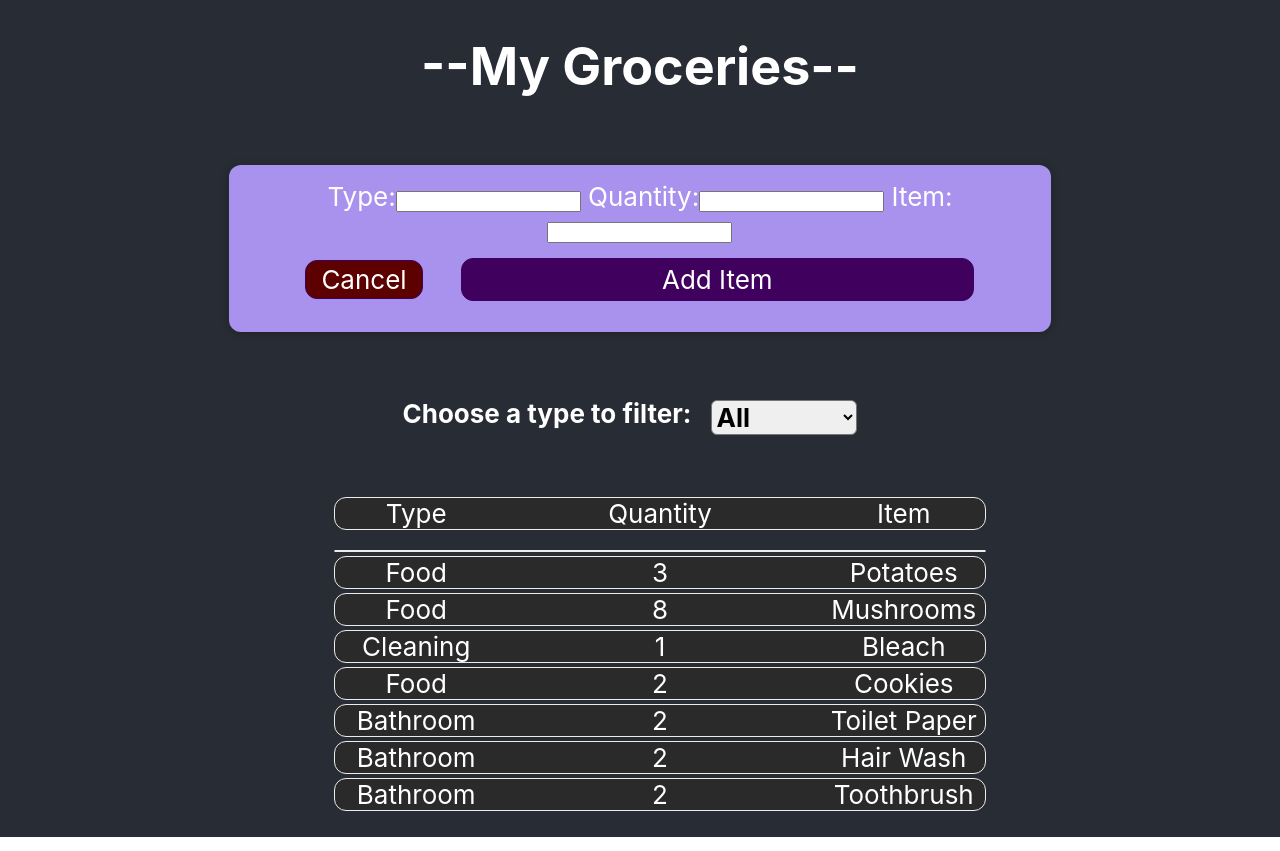
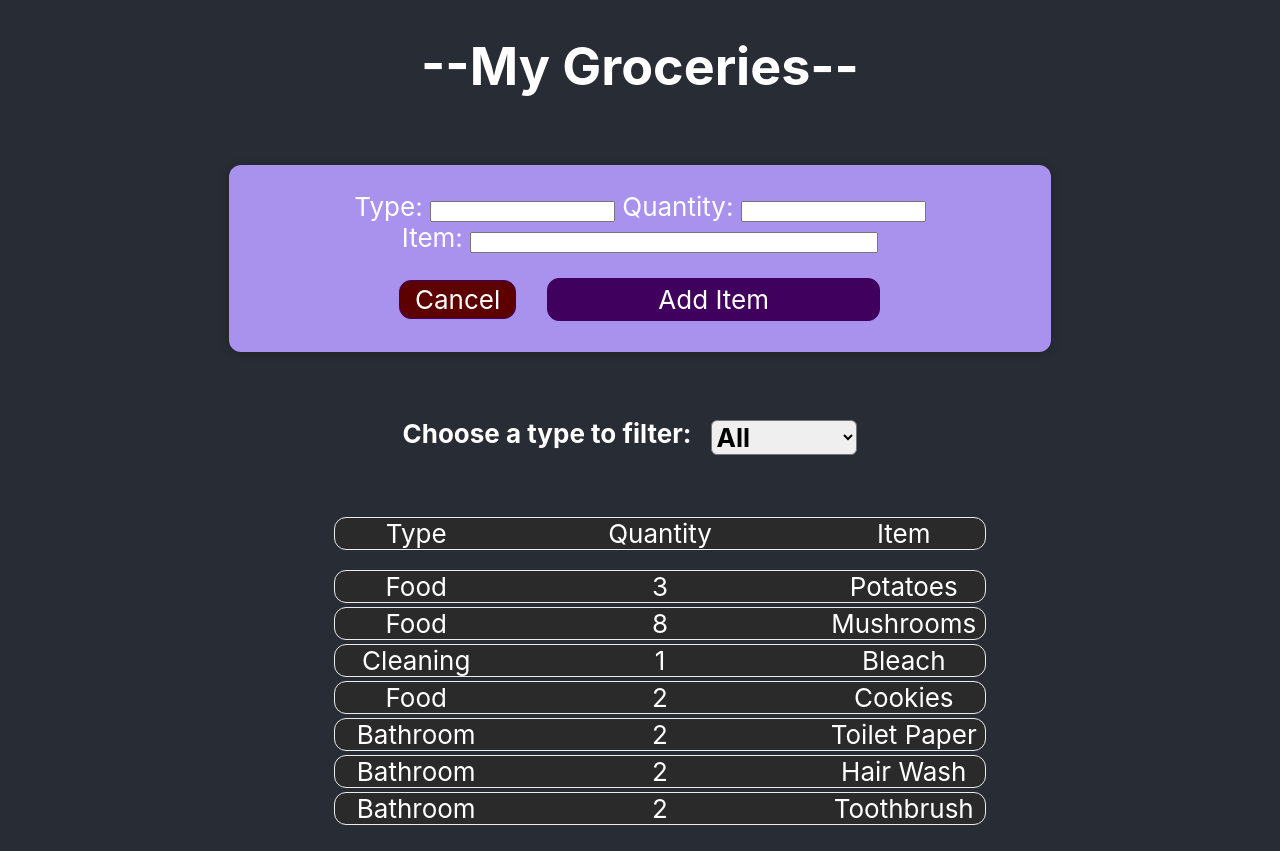
Before and after one commit to GorkaEchavarri/react-test, a React (Create React App) app: page / in a window 1280 px wide. Both pictures are taken after a click on the button "Add Item". Built offline with nearby package versions, Linux system fonts and the light colour scheme.

Commit message:
form hidden when not in use

```diff
--- a/src/components/NewGrocery.css
+++ b/src/components/NewGrocery.css
@@ -12,7 +12,7 @@
 .submit-button {
   font: inherit;
   cursor: pointer;
-  padding: 5px 200px;
+  padding: 5px 110px;
   margin: 15px;
   border: 1px solid #40005d;
   background-color: #40005d;
@@ -66,3 +66,12 @@
 .cancel-button.alternative:active {
   background-color: #5b2020;
 }
+
+
+.inputs {
+  margin: 10px;
+}
+
+.item-input{
+  width: 400px;
+}
--- a/src/components/NewGrocery.js
+++ b/src/components/NewGrocery.js
@@ -6,6 +6,7 @@ function NewGrocery(props) {
   const [enteredType, setEnteredType] = useState('');
   const [enteredQuantity, setEnteredQuantity] = useState('');
   const [enteredItem, setEnteredItem] = useState('');
+  const [hideForm, setHideForm] = useState(false);
 
   function typeChangeHandler(event) {setEnteredType(event.target.value)};
   function quantityChangeHandler(event) {setEnteredQuantity(event.target.value)};
@@ -13,6 +14,8 @@ function NewGrocery(props) {
 
   function submitHandler(event) {
     event.preventDefault();
+    setHideForm(true);
+
 
     const groceryData = {
       key: Math.random().toString(),
@@ -20,23 +23,33 @@ function NewGrocery(props) {
       quantity: enteredQuantity,
       item: enteredItem
     };
-    // console.log(groceryData);
-    props.onSaveGroceryData(groceryData);
+    enteredItem? props.onSaveGroceryData(groceryData) : console.log("Please enter data")
     setEnteredType('');
     setEnteredQuantity('');
     setEnteredItem('');
   }
 
+  function cancelButtonHandler(event) {
+    event.preventDefault();
+    setHideForm(false);
+
+  }
+
   return (
     <div>
-      <form className='new-grocery' onSubmit={submitHandler}>
-        <label>Type:</label>
+      <form className='new-grocery'>
+        {hideForm? <div className="inputs">
+        <label>Type: </label>
         <input type='text' value={enteredType} onChange={typeChangeHandler}/>
-        <label> Quantity:</label>
+        <label> Quantity: </label>
         <input type='number' value={enteredQuantity} onChange={quantityChangeHandler}/>
-        <label> Item:</label>
-        <input type='text' value={enteredItem} onChange={itemChangeHandler}/> <br></br>
-        <button className="cancel-button">Cancel</button> <button className="submit-button" type='submit'>Add Item</button>
+        <br></br>
+        <label> Item: </label>
+        <input type='text' className="item-input" value={enteredItem} onChange={itemChangeHandler}/>
+        </div> : ""}
+
+        <button className="cancel-button" onClick={cancelButtonHandler}>Cancel</button>
+        <button className="submit-button" type='submit' onClick={submitHandler}>Add Item</button>
       </form>
     </div>
   );
```
